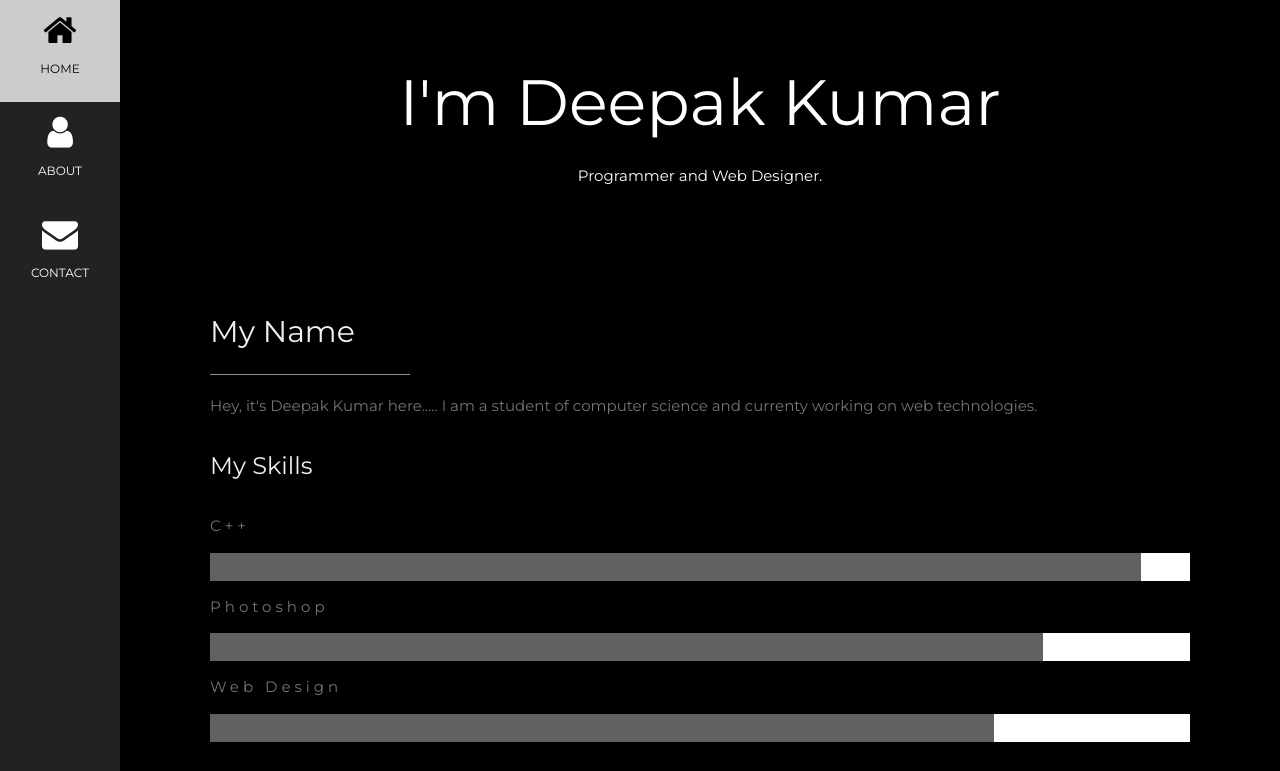
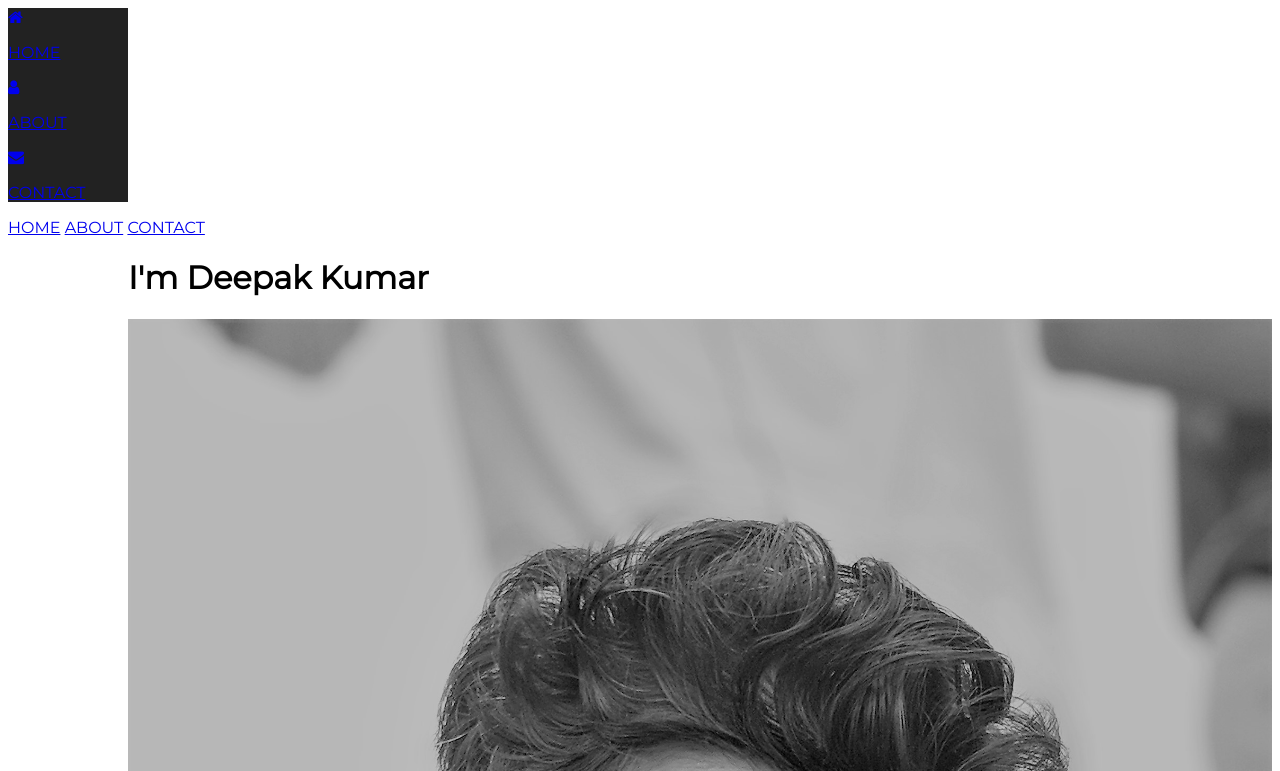
Before and after one commit to starkSV/Deepak-Kumar00.github.io, a plain HTML site: page index.html in a window 1280 px wide. Shown: the top 771 px of the page. Drawn offline with nearby package versions, Linux system fonts and the light colour scheme.

Commit message:
Update index.html

```diff
--- a/index.html
+++ b/index.html
@@ -3,7 +3,7 @@
 <title>Deepak Kumar</title>
 <meta charset="UTF-8">
 <meta name="viewport" content="width=device-width, initial-scale=1">
-<link rel="stylesheet" href="https://www.w3schools.com/w3css/4/w3.css">
+<!--link rel="stylesheet" href="https://www.w3schools.com/w3css/4/w3.css"-->
 <link rel="stylesheet" href="https://fonts.googleapis.com/css?family=Montserrat">
 <link rel="stylesheet" href="https://cdnjs.cloudflare.com/ajax/libs/font-awesome/4.7.0/css/font-awesome.min.css">
 <style>
@@ -48,6 +48,7 @@ body, h1,h2,h3,h4,h5,h6 {font-family: "Montserrat", sans-serif}
   <!-- Header/Home -->
   <header class="w3-container w3-padding-32 w3-center w3-black" id="home">
     <h1 class="w3-jumbo"><span class="w3-hide-small">I'm </span>Deepak Kumar</h1>
+    <img src=" Deepak-Kumar00.github.io/css/deeee.jpg"; style="width:100%">
     <p>Programmer and Web Designer.</p>
   </header>
 
```
